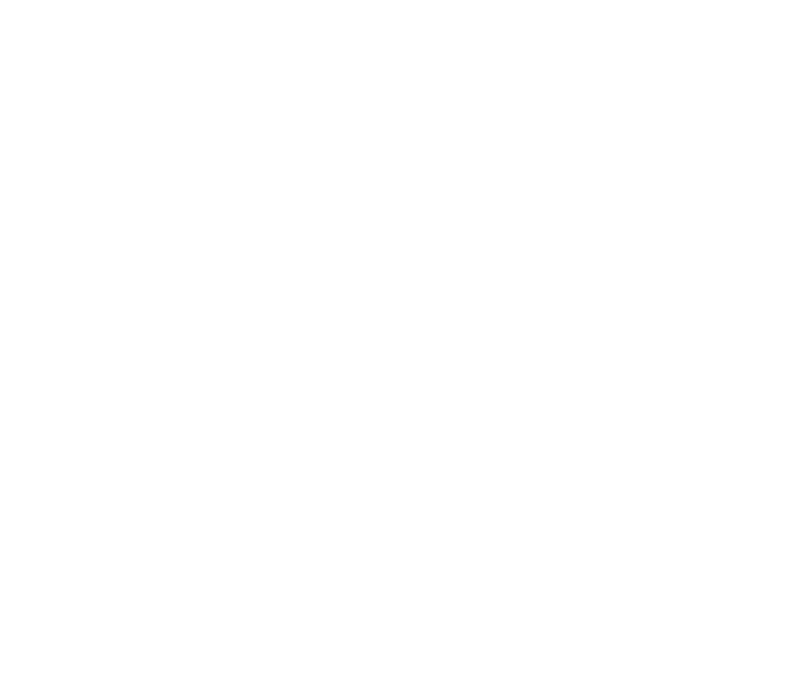
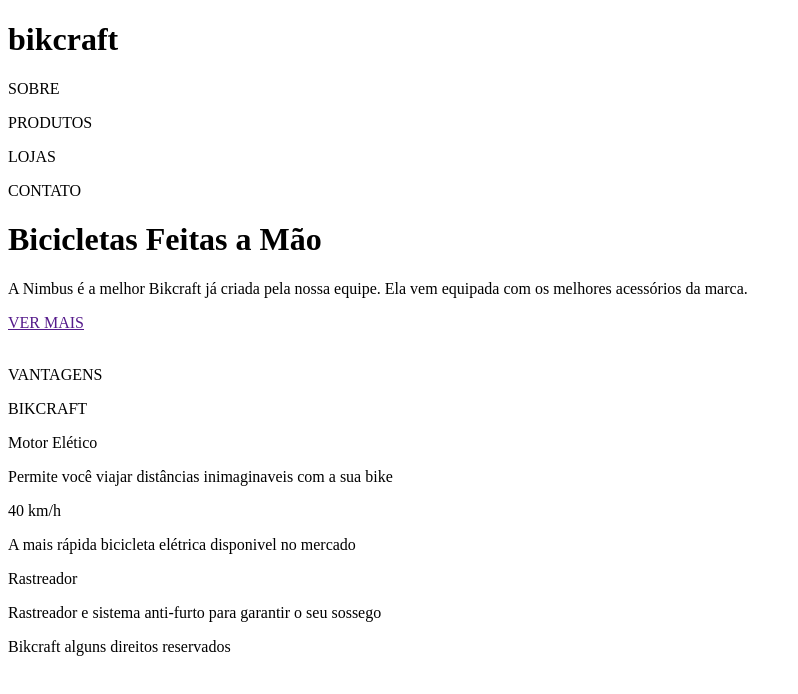
Before and after one commit to RodrigoASM6/exercicio-grid, a plain HTML site: page index.html in a window 1280 px wide. Shown: the whole page, without its empty margins (0-798 px from the left). Drawn offline with Linux system fonts and the light colour scheme.

Commit message:
Criando esqueleto html

```diff
--- a/index.html
+++ b/index.html
@@ -9,6 +9,49 @@
 
 <body>
 
+<h1>bikcraft</h1>
+
+<div class="menu">
+  <p>SOBRE</p>
+  <P>PRODUTOS</P>
+  <p>LOJAS</p>
+  <p>CONTATO</p>
+</div>
+
+<div class="primeiro">
+  <div class="direito">
+    <h1>Bicicletas Feitas a Mão</h1>
+    <p>A Nimbus é a melhor Bikcraft já criada pela nossa equipe. Ela vem equipada com os melhores acessórios da marca.</p>
+    <a href="">VER MAIS</a>
+  </div>
+
+  <div class="esquerdo">
+    <img src="" alt="">
+  </div>
+</div>
+
+<div class="segundo">
+  <div class="direitobaixo">
+    <p>VANTAGENS</p>
+    <p>BIKCRAFT</p>
+  </div>
+
+  <div class="esquerdobaixo">
+    <p>Motor Elético</p>
+    <p>Permite você viajar distâncias inimaginaveis com a sua bike</p>
+    <p>40 km/h</p>
+    <p>A mais rápida bicicleta elétrica disponivel no mercado</p>
+    <p>Rastreador</p>
+    <p>Rastreador e sistema anti-furto para garantir o seu sossego</p>
+  </div>
+</div>
+
+<footer>
+  <p>Bikcraft alguns direitos reservados</p>
+</footer>
+
+
+
 </body>
 
 </html>
```
